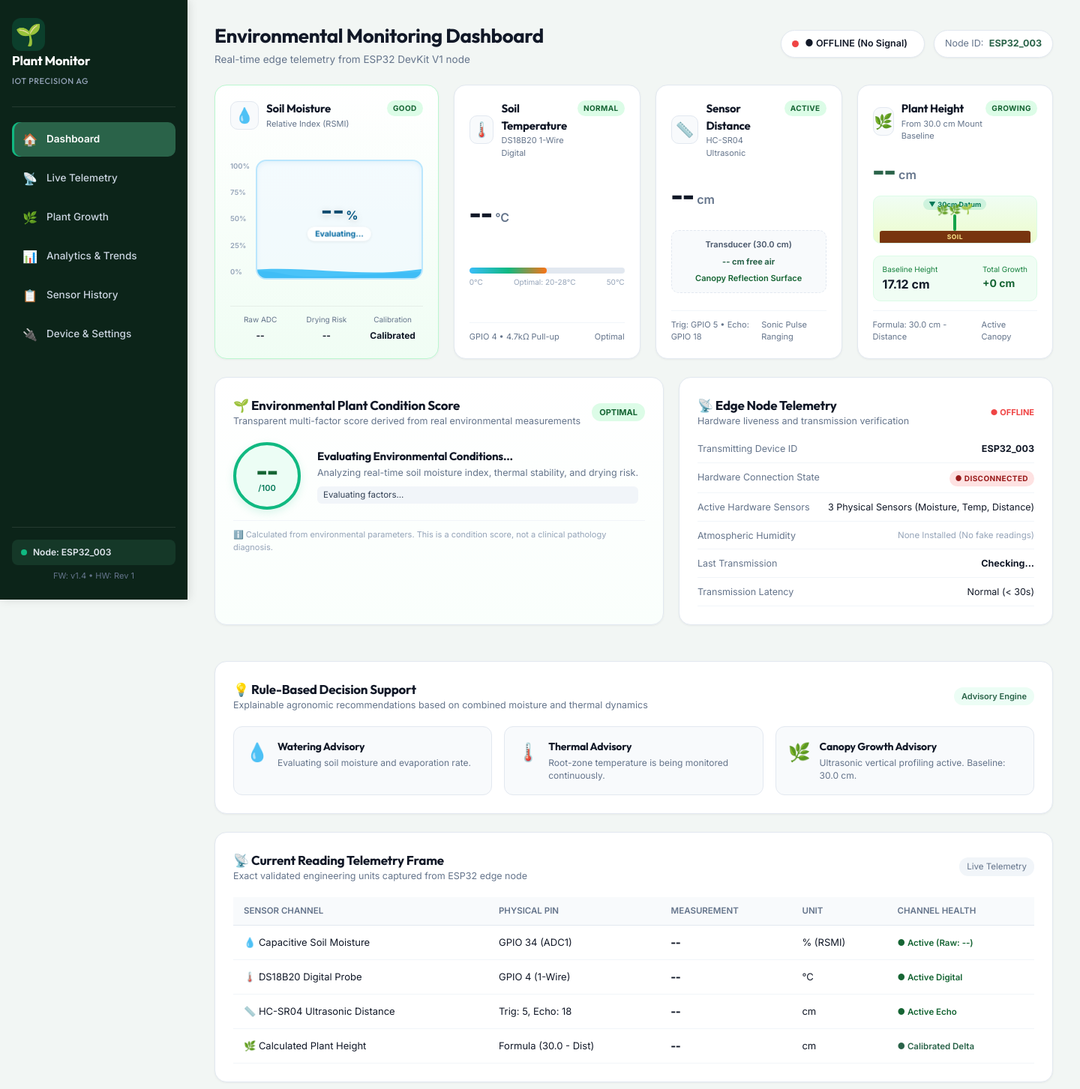
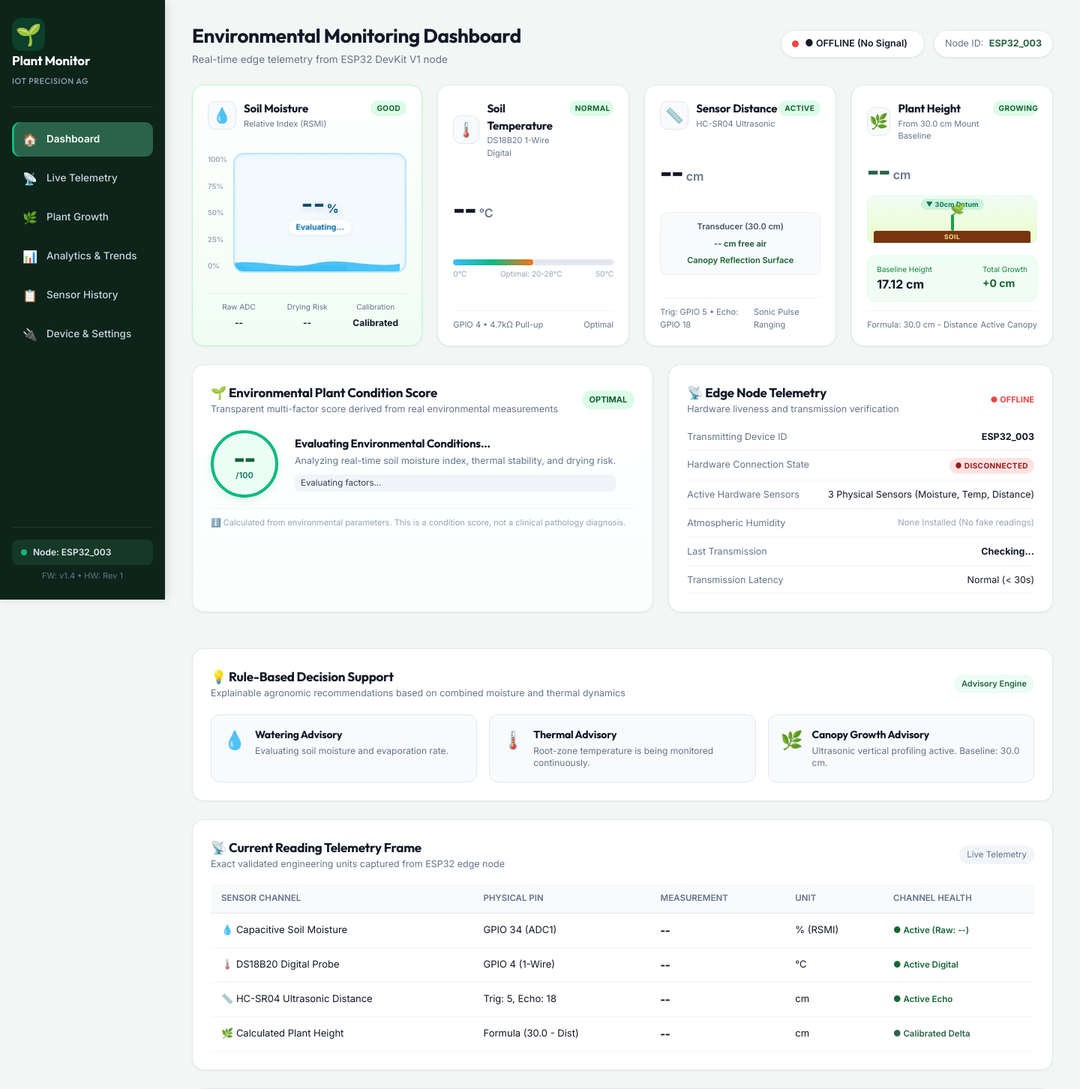
Before and after one commit to manojtk900/plantgrowth-monitoring-System-IOT-project, a Flask app: page / in a window 1440 px wide. Shown: the top 1453 px of the page at 75% size. Run offline with Flask 3, Linux system fonts and the light colour scheme; data comes from the database, SQL or seed files in the repository; data that the repository does not hold is empty; some libraries are stand-ins or nearby versions.

Commit message:
fix(ui): apply desktop fit fix to prevent horizontal scroll and card clipping

```diff
--- a/static/style.css
+++ b/static/style.css
@@ -2501,3 +2501,122 @@ h1, h2, h3, h4, h5, .logo-text, .stat-number, .score-large-digit {
         animation: none !important;
     }
 }
+
+/* =========================================================
+   FINAL DESKTOP FIT FIX
+   Sidebar + Main Content + Sensor Grid
+   ========================================================= */
+
+/* Slightly smaller desktop sidebar */
+@media (min-width: 1024px) {
+
+    .sidebar {
+        width: 220px !important;
+        min-width: 220px !important;
+    }
+
+    /* Give the main dashboard the remaining screen width */
+    .main-content {
+        margin-left: 220px !important;
+        width: calc(100% - 220px) !important;
+        max-width: calc(100% - 220px) !important;
+        min-width: 0 !important;
+        box-sizing: border-box;
+    }
+
+    /* Prevent dashboard content from creating horizontal overflow */
+    .dashboard-content,
+    .content-area,
+    .main-container {
+        max-width: 100% !important;
+        min-width: 0 !important;
+        box-sizing: border-box;
+    }
+
+    /* Sensor cards should fit inside available width */
+    .sensor-grid {
+        width: 100% !important;
+        max-width: 100% !important;
+        min-width: 0 !important;
+        box-sizing: border-box;
+    }
+
+    /* Prevent individual cards from forcing overflow */
+    .sensor-card {
+        min-width: 0 !important;
+        max-width: 100% !important;
+        box-sizing: border-box;
+    }
+
+    /* All dashboard grids must respect viewport width */
+    .dashboard-grid,
+    .content-grid,
+    .analytics-grid {
+        min-width: 0 !important;
+        max-width: 100% !important;
+    }
+
+    /* Prevent long text/device information from expanding cards */
+    .sensor-card *,
+    .dashboard-card *,
+    .analytics-card * {
+        min-width: 0;
+        max-width: 100%;
+    }
+
+    /* Remove accidental horizontal page scrolling */
+    html,
+    body {
+        overflow-x: hidden !important;
+    }
+}
+
+
+/* =========================================================
+   TABLET
+   ========================================================= */
+
+@media (min-width: 769px) and (max-width: 1200px) {
+
+    .sidebar {
+        width: 210px !important;
+        min-width: 210px !important;
+    }
+
+    .main-content {
+        margin-left: 210px !important;
+        width: calc(100% - 210px) !important;
+        max-width: calc(100% - 210px) !important;
+        min-width: 0 !important;
+    }
+
+    .sensor-grid {
+        grid-template-columns: repeat(2, minmax(0, 1fr)) !important;
+    }
+}
+
+
+/* =========================================================
+   MOBILE
+   Keep the new mobile drawer/app design untouched
+   ========================================================= */
+
+@media (max-width: 768px) {
+
+    html,
+    body {
+        overflow-x: hidden !important;
+        width: 100%;
+    }
+
+    .sidebar {
+        width: 260px !important;
+        max-width: 85vw;
+    }
+
+    .main-content {
+        width: 100% !important;
+        max-width: 100% !important;
+        margin-left: 0 !important;
+    }
+}
```
